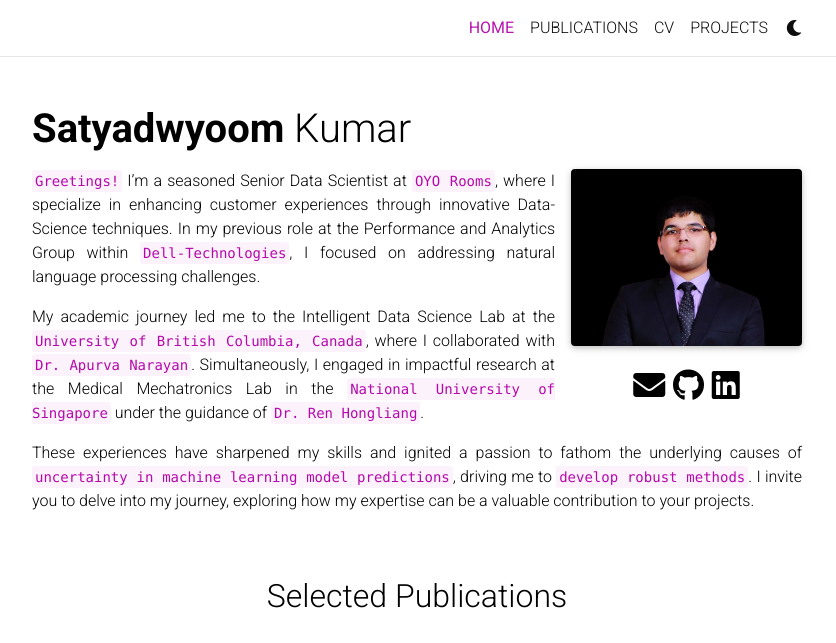
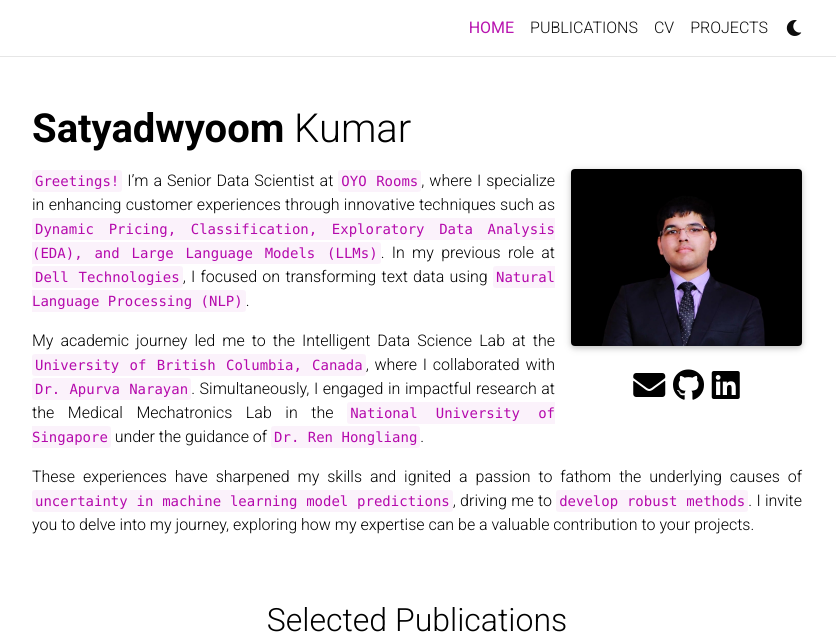
Before and after one commit to satyadwyoom/test_repo, a Jekyll site: the page built from _pages/about.md, in a window 1280 px wide, cut to the strip 0-643 px from the top of the page. Shown: the whole strip, without its empty margins (223-1059 px from the left). Built offline with Jekyll 4.4.1, drawn with Linux system fonts in a browser that asks for light colours; full-size pictures stand in for the smaller copies a plugin makes; comment, search, counter and statistics services are not loaded; a style sheet for code colours, icons or effects is not loaded; some of the changed lines change nothing that is shown.

Commit message:
about page change

```diff
--- a/_pages/about.md
+++ b/_pages/about.md
@@ -16,7 +16,13 @@ selected_papers: true # includes a list of papers marked as "selected={true}"
 social: true  # includes social icons at the bottom of the page
 ---
 
-`Greetings!` I'm a seasoned Senior Data Scientist at `OYO Rooms`, where I specialize in enhancing customer experiences through innovative Data-Science techniques. In my previous role at the Performance and Analytics Group within `Dell-Technologies`, I focused on addressing natural language processing challenges.
+<!-- `Greetings!` I'm a seasoned Senior Data Scientist at `OYO Rooms`, where I specialize in enhancing customer experiences through innovative Data-Science techniques. In my previous role at the Performance and Analytics Group within `Dell-Technologies`, I focused on addressing natural language processing challenges.
+
+My academic journey led me to the Intelligent Data Science Lab at the [`University of British Columbia, Canada`](https://www.ubc.ca/),  where I collaborated with [`Dr. Apurva Narayan`](https://a-narayan.github.io/team/). Simultaneously, I engaged in impactful research at the Medical Mechatronics Lab in the [`National University of Singapore`](https://www.nus.edu.sg/) under the guidance of [`Dr. Ren Hongliang`](https://scholar.google.com/citations?user=rcF7N44AAAAJ&hl=en).
+
+These experiences have sharpened my skills and ignited a passion to fathom the underlying causes of `uncertainty in machine learning model predictions`, driving me to `develop robust methods`. I invite you to delve into my journey, exploring how my expertise can be a valuable contribution to your projects. -->
+
+`Greetings!` I'm a Senior Data Scientist at `OYO Rooms`, where I specialize in enhancing customer experiences through innovative techniques such as `Dynamic Pricing, Classification, Exploratory Data Analysis (EDA), and Large Language Models (LLMs)`. In my previous role at `Dell Technologies`, I focused on transforming text data using `Natural Language Processing (NLP)`.
 
 My academic journey led me to the Intelligent Data Science Lab at the [`University of British Columbia, Canada`](https://www.ubc.ca/),  where I collaborated with [`Dr. Apurva Narayan`](https://a-narayan.github.io/team/). Simultaneously, I engaged in impactful research at the Medical Mechatronics Lab in the [`National University of Singapore`](https://www.nus.edu.sg/) under the guidance of [`Dr. Ren Hongliang`](https://scholar.google.com/citations?user=rcF7N44AAAAJ&hl=en).
 
```
